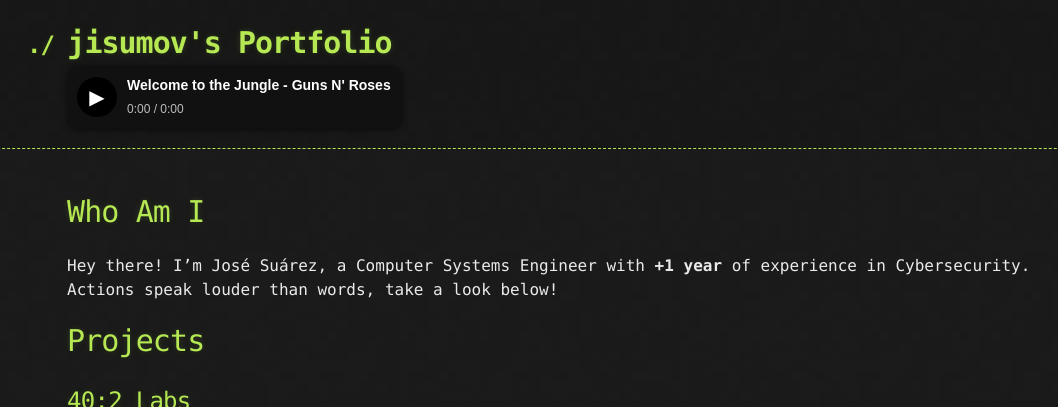
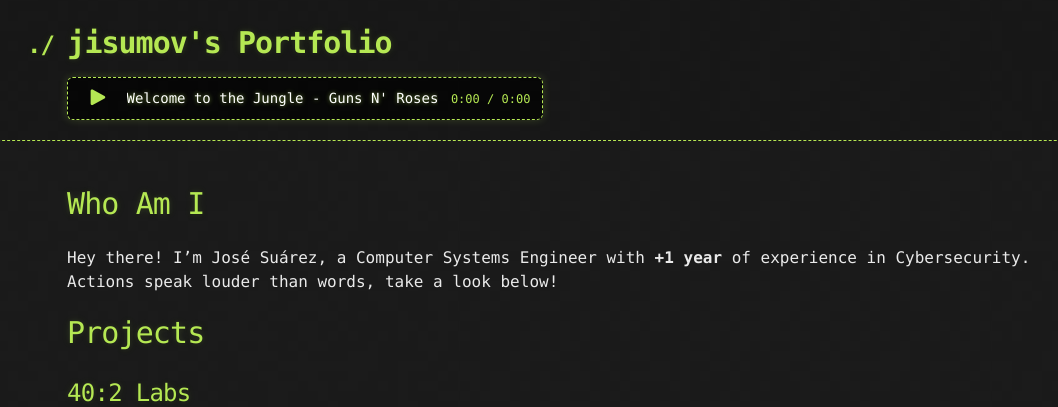
Before and after one commit to jisumov/jisumov.github.io, a Jekyll site: the page built from index.md, in a window 1280 px wide, cut to the strip 0-407 px from the top of the page. Shown: the whole strip, without its empty margins (73-1131 px from the left). Built offline with Jekyll 4.4.1, drawn with Linux system fonts in a browser that asks for light colours; nearby versions of some CDN libraries; our own code applies the rules of GitHub Pages for plain Markdown files.

Commit message:
style: match mini player style with website

```diff
--- a/_layouts/default.html
+++ b/_layouts/default.html
@@ -6,6 +6,7 @@
   <meta http-equiv="X-UA-Compatible" content="IE=edge">
   <meta name="viewport" content="width=device-width, initial-scale=1">
   <link rel="stylesheet" href="{{ '/assets/css/style.css?v=' | append: site.github.build_revision | relative_url }}">
+  <link rel="stylesheet" href="https://cdnjs.cloudflare.com/ajax/libs/font-awesome/7.0.1/css/all.min.css">
   {% include head-custom.html %}
 
   {% seo %}
@@ -21,12 +22,10 @@
         <h1>{{ site.title | default: site.github.repository_name }}</h1>
       </a>
 
-      <div id="yt-player">
-        <div id="yt-audio-btn">▶</div>
-        <div id="yt-song-info">
-          <div id="yt-title">{{ page.music_title | default: "Welcome to the Jungle" }}</div>
-          <div id="yt-time">0:00 / 0:00</div>
-        </div>
+      <div id="yt-miniplayer">
+        <button id="yt-audio-btn"><i class="fa-solid fa-play"></i></button>
+        <span id="yt-track-title">{{ page.music_title | default: "Welcome to the Jungle" }}</span>
+        <span id="yt-timer">0:00 / 0:00</span>
       </div>
 
       <iframe id="yt-audio-iframe" width="0" height="0"
--- a/assets/css/style.scss
+++ b/assets/css/style.scss
@@ -3,42 +3,59 @@
 
 @import 'jekyll-theme-hacker';
 
-#yt-player {
-  width: 315px;
-  padding: 10px;
-  border-radius: 12px;
-  background: #111;
-  color: #fff;
-  font-family: Arial, sans-serif;
+#yt-miniplayer {
   display: flex;
   align-items: center;
-  gap: 10px;
-  box-shadow: 0 2px 6px rgba(0,0,0,0.5);
+  gap: 12px;
+  background: rgba(0, 0, 0, 0.7);
+  border: 1px dashed #b5e853;
+  border-radius: 6px;
+  padding: 6px 12px;
+  margin-top: 12px;
+  font-family: Monaco, "Bitstream Vera Sans Mono", "Lucida Console", Terminal, monospace;
+  color: #b5e853;
+  font-size: 14px;
+  width: fit-content;
+  box-shadow: 0 0 8px rgba(181, 232, 83, 0.2);
 }
+
 #yt-audio-btn {
-  width: 40px;
-  height: 40px;
-  border-radius: 50%;
-  background: #000;
-  display: flex;
-  align-items: center;
-  justify-content: center;
+  background: none;
+  border: none;
   cursor: pointer;
-  font-size: 20px;
+  color: #b5e853;
+  font-size: 18px;
+  padding: 4px 6px;
+  transition: color 0.2s ease, transform 0.1s ease;
 }
-#yt-song-info {
+
+#yt-audio-btn:hover {
+  color: #d9ff9f;
+  transform: scale(1.1);
+}
+
+#yt-audio-btn i {
+  pointer-events: none;
+}
+
+#yt-track-title {
+  font-size: 14px;
+  color: #fff;
+  text-shadow: 0 0 4px rgba(181, 232, 83, 0.6);
   flex: 1;
-  display: flex;
-  flex-direction: column;
-  justify-content: center;
+  white-space: nowrap;
+  overflow: hidden;
+  text-overflow: ellipsis;
 }
-#yt-title {
-  font-size: 14px;
-  font-weight: bold;
-  margin-bottom: 4px;
+
+#yt-timer {
+  font-size: 12px;
+  color: #b5e853;
+  min-width: 80px;
+  text-align: right;
 }
-#yt-time {
-  font-size: 12px;
-  color: #bbb;
+
+#yt-audio-iframe {
+  display: none;   /* removes it from layout */
+  visibility: hidden;
 }
-#yt-audio-iframe { display: none; }
--- a/assets/js/player.js
+++ b/assets/js/player.js
@@ -9,7 +9,8 @@ function onYouTubeIframeAPIReady() {
       },
       'onStateChange': (e) => {
         if (e.data === YT.PlayerState.ENDED) {
-          btn.textContent = '▶';
+          const icon = btn.querySelector("i");
+          icon.className = "fa-solid fa-play";
           clearInterval(interval);
           timeEl.textContent = `0:00 / ${formatTime(duration)}`;
         }
@@ -22,13 +23,14 @@ const btn = document.getElementById('yt-audio-btn');
 const timeEl = document.getElementById('yt-time');
 
 btn.addEventListener('click', () => {
+  const icon = btn.querySelector("i");
   if (player.getPlayerState() === YT.PlayerState.PLAYING) {
     player.pauseVideo();
-    btn.textContent = '▶';
+    icon.className = "fa-solid fa-play";
     clearInterval(interval);
   } else {
     player.playVideo();
-    btn.textContent = '■';
+    icon.className = "fa-solid fa-stop";
     interval = setInterval(updateTime, 1000);
   }
 });
```
